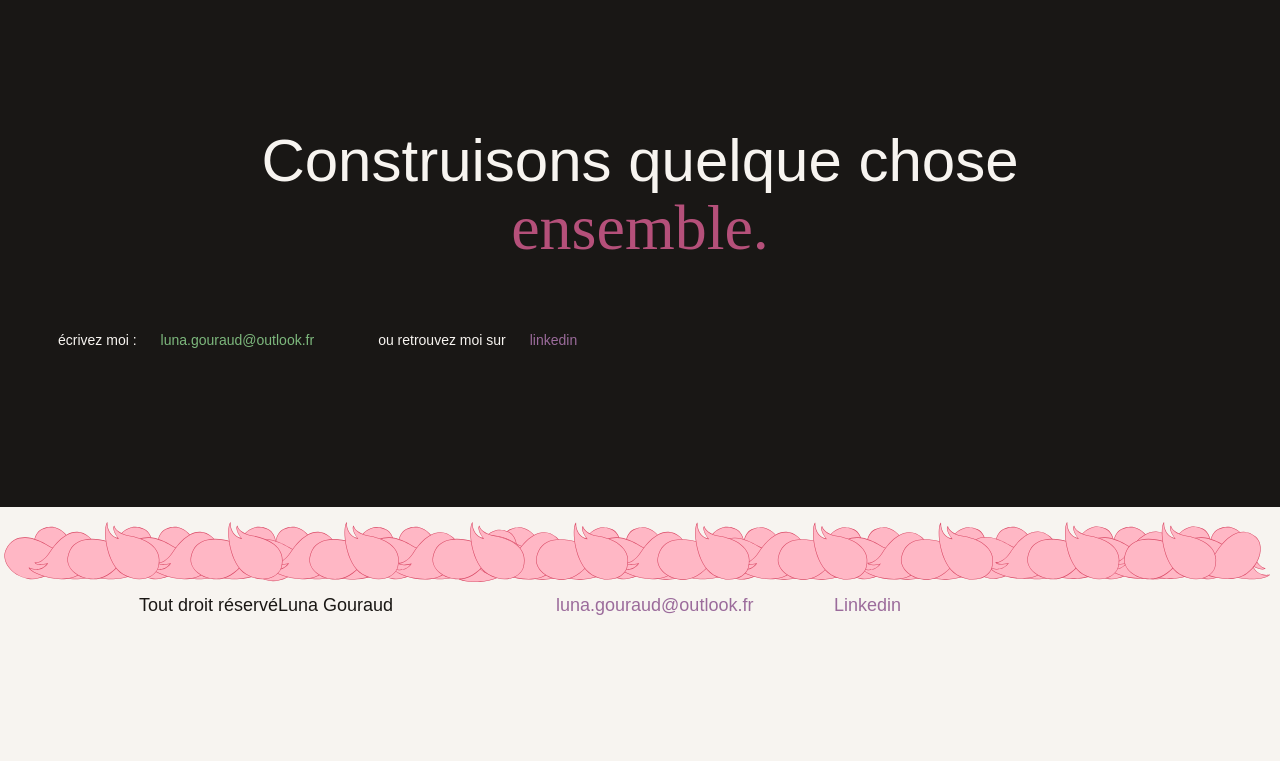
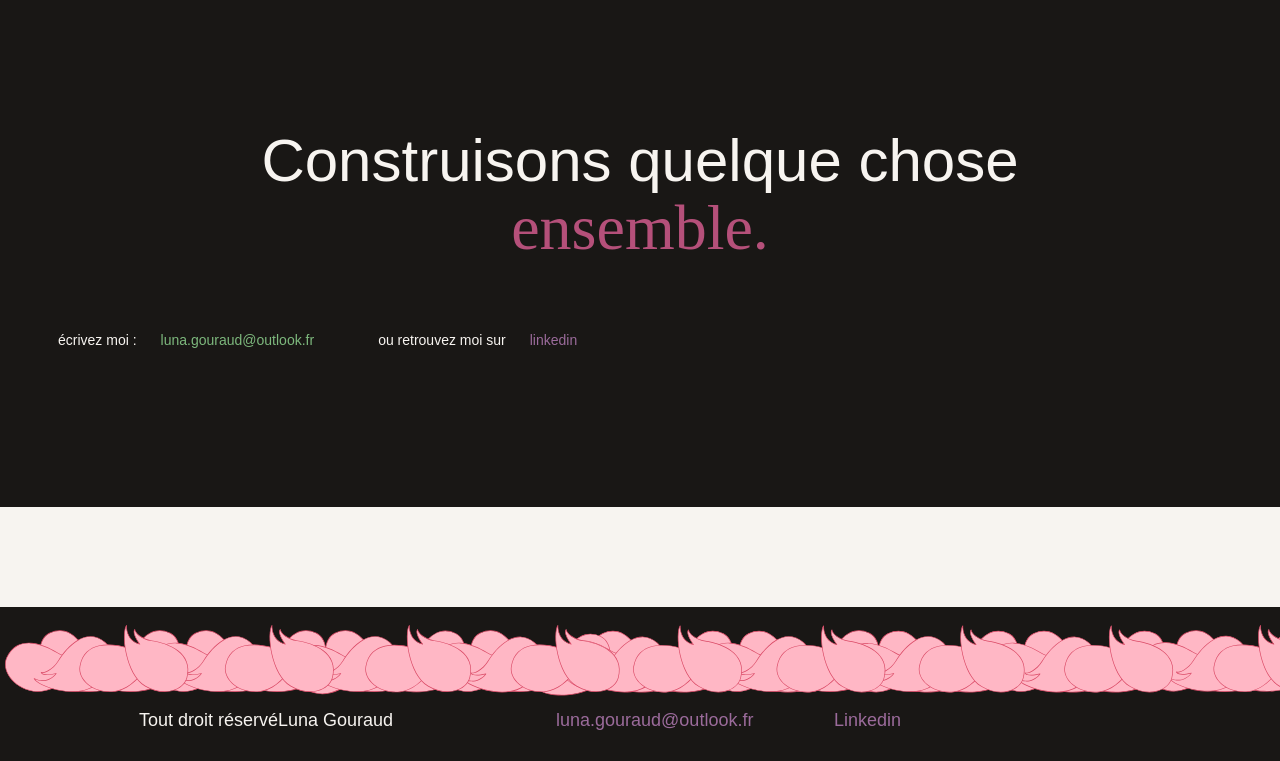
Before and after one commit to Gouraud-Luna/portfolio, an Astro site: page / in a window 1280 px wide. Shown: the part 1432-2193 px from the top of the page. Before the commit the page ends 2051 px from the top, so only its background shows below. Built offline with nearby package versions, Linux system fonts and the light colour scheme; Astro itself is replaced by a stand-in of ours; no server answers.

Commit message:
Rework footer

```diff
--- a/IA.md
+++ b/IA.md
@@ -1,2 +1,3 @@
 Semaine 1 : Utilisation de l'agent Chat-gpt avec copilot pour la création du composant Button, afin qu'il crée un composant unique pour tout les bouton et que les couleurs sois interchangeable facilement.
 Semaine 2 : Aide à l'intégration du fichier 3d, adaptation de l'image branche au dessus de la scène 3d
+Semaine 3 : Changement de fond pour le footer sur une seule page (index)
--- a/JOURNAL.md
+++ b/JOURNAL.md
@@ -1,2 +1,3 @@
 Semaine 1 : création du dépôt github et du projet astro. Création du composant Header presque complète et du composant Button.
 Semaine 2 : Création du Footer et du Hero avec les arbres en 3d. Ajout de la typo
+Semaine 3 : Rework sur le footer
--- a/src/components/Footer.astro
+++ b/src/components/Footer.astro
@@ -1,11 +1,10 @@
 ---
 import petalsFooter from "../assets/petals_footer.svg";
 ---
-
-<footer>
-    <img src={petalsFooter.src} alt="" width="1512" height="100" aria-hidden="true" />
-    <div class="lg:portfolio-grid w-[1512px] gap-x-[17px] bodys">
-        <a class="lg:col-start-2 w-[157px]">Tout droit réservé</a>
+<footer class="lg:min-w-378 lg:h-38.5 mt-25">
+    <img src={petalsFooter.src} alt="" height="100"/>
+    <div class="lg:portfolio-grid gap-x-[17px] bodys">
+        <a class="lg:col-start-2 w-[157px]" href="/mentionslegales">Tout droit réservé</a>
         <a>Luna Gouraud</a>
         <a class="lg:col-start-5 text-secondary" href="mailto:luna.gouraud@outlook.fr">luna.gouraud@outlook.fr</a>
         <a class="lg:col-start-7 text-secondary" href="www.linkedin.com/in/luna-gouraud">Linkedin</a>
--- a/src/components/Header.astro
+++ b/src/components/Header.astro
@@ -11,7 +11,7 @@ import Button from "./Button.astro";
     <div class="flex items-center gap-7 bodyl">
       <a href="/projets">Projets</a>
       <a href="/a-propos">A propos</a>
-      <Button color="accent" outline href="/#contact">
+      <Button color="accent" href="/#contact">
         Contact
       </Button>
     </div>
--- a/src/layouts/Layout.astro
+++ b/src/layouts/Layout.astro
@@ -17,7 +17,7 @@ const {title} = Astro.props;
 		<title>{title}</title>
   </head>
 
-  <body>
+  <body class:list={{ "home-page": Astro.url.pathname === "/" }}>
     <Header />
     <main>
       <slot />
--- a/src/pages/index.astro
+++ b/src/pages/index.astro
@@ -33,7 +33,7 @@ import branch from "../assets/branche.svg";
         <h1>Bienvenue <br/>
         dans mon jardin en <span class="accent-title text-primary text-stroke-secondary">effervescence.</span></h1>
     </div>
-    <section id="contact" class="contact-section" aria-labelledby="contact-title">
+    <section id="contact" class="contact-section">
         <h2 id="contact-title">
             Construisons quelque chose<br />
             <span class="contact-accent">ensemble.</span>
--- /dev/null
+++ b/src/pages/mentionslegales.astro
@@ -0,0 +1,7 @@
+---
+import Layout from "../layouts/Layout.astro";
+---
+
+<Layout>
+
+</Layout>
--- a/src/styles/global.css
+++ b/src/styles/global.css
@@ -40,6 +40,11 @@ h3 {
   padding: clamp(6rem, 25vh, 8.125rem) clamp(2rem, 8.4vw, 4.875rem);
   color: #f7f4f0;
   background-color: #191715;
+}
+
+.home-page footer {
+  background-color: #191715;
+  color: #f7f4f0;
 }
 
 .contact-section h2 {
```
